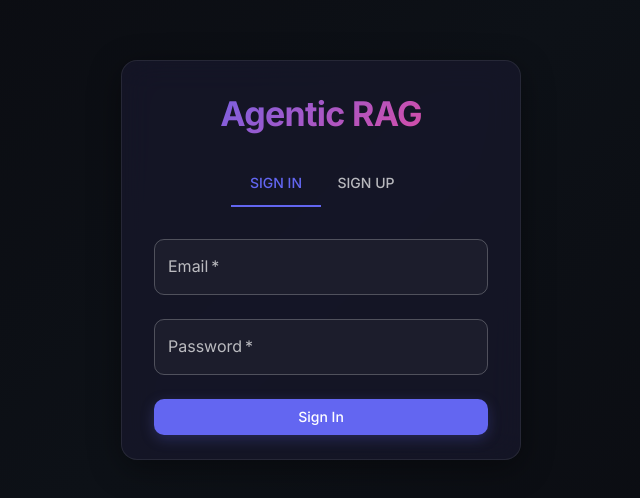
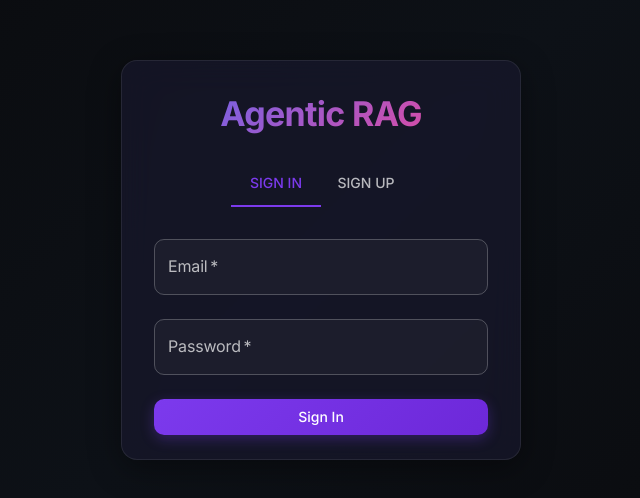
Before and after one commit to felipemeriga/agentic-rag, a React (Vite) app in the folder frontend/: page /login in a window 1280 px wide. Shown: the part 140-638 px from the top of the page, without its empty margins (319-959 px from the left). Built offline with nearby package versions, Linux system fonts and the light colour scheme; no server answers.

Commit message:
feat: redesign theme with violet-blue palette

```diff
--- a/frontend/src/theme.ts
+++ b/frontend/src/theme.ts
@@ -4,14 +4,14 @@ const theme = createTheme({
   palette: {
     mode: "dark",
     primary: {
-      main: "#6366f1",
-      light: "#818cf8",
-      dark: "#4f46e5",
+      main: "#7c3aed",
+      light: "#a78bfa",
+      dark: "#5b21b6",
     },
     secondary: {
-      main: "#ec4899",
-      light: "#f472b6",
-      dark: "#db2777",
+      main: "#3b82f6",
+      light: "#93c5fd",
+      dark: "#2563eb",
     },
     success: {
       main: "#10b981",
@@ -23,10 +23,10 @@ const theme = createTheme({
       main: "#f59e0b",
     },
     background: {
-      default: "#0a0a0f",
-      paper: "#12121a",
+      default: "#09090b",
+      paper: "#111118",
     },
-    divider: alpha("#ffffff", 0.08),
+    divider: alpha("#ffffff", 0.06),
   },
   typography: {
     fontFamily: '"Inter", "Roboto", "Helvetica", "Arial", sans-serif',
@@ -36,6 +36,8 @@ const theme = createTheme({
     h4: { fontWeight: 600, letterSpacing: "-0.02em" },
     h5: { fontWeight: 600, letterSpacing: "-0.01em" },
     h6: { fontWeight: 600 },
+    body1: { letterSpacing: "-0.01em", lineHeight: 1.6 },
+    body2: { letterSpacing: "-0.01em", lineHeight: 1.6 },
     button: { fontWeight: 500 },
   },
   shape: {
@@ -46,7 +48,7 @@ const theme = createTheme({
       styleOverrides: {
         body: {
           background:
-            "linear-gradient(135deg, #0a0a0f 0%, #0d1117 50%, #0a0a0f 100%)",
+            "linear-gradient(135deg, #09090b 0%, #0d1117 50%, #09090b 100%)",
           minHeight: "100vh",
         },
       },
@@ -63,16 +65,21 @@ const theme = createTheme({
           },
         },
         contained: {
-          boxShadow: "0 4px 14px 0 rgba(99, 102, 241, 0.25)",
+          background: "linear-gradient(135deg, #7c3aed, #6d28d9)",
+          boxShadow: "0 4px 14px 0 rgba(124, 58, 237, 0.3)",
           "&:hover": {
-            boxShadow: "0 6px 20px 0 rgba(99, 102, 241, 0.35)",
+            background: "linear-gradient(135deg, #8b5cf6, #7c3aed)",
+            boxShadow: "0 6px 20px 0 rgba(124, 58, 237, 0.4)",
           },
         },
         outlined: {
           borderWidth: "1.5px",
+          borderColor: alpha("#7c3aed", 0.4),
+          color: "#a78bfa",
           "&:hover": {
             borderWidth: "1.5px",
-            backgroundColor: alpha("#6366f1", 0.08),
+            backgroundColor: alpha("#7c3aed", 0.08),
+            borderColor: alpha("#7c3aed", 0.6),
           },
         },
       },
@@ -82,7 +89,7 @@ const theme = createTheme({
         root: {
           borderRadius: 16,
           backgroundImage: "none",
-          backgroundColor: alpha("#1a1a2e", 0.65),
+          backgroundColor: alpha("#1a1a28", 0.65),
           backdropFilter: "blur(10px)",
           WebkitBackdropFilter: "blur(10px)",
           border: `1px solid ${alpha("#ffffff", 0.08)}`,
@@ -100,7 +107,7 @@ const theme = createTheme({
       styleOverrides: {
         root: {
           backgroundImage: "none",
-          backgroundColor: alpha("#1a1a2e", 0.6),
+          backgroundColor: alpha("#1a1a28", 0.6),
           backdropFilter: "blur(10px)",
           WebkitBackdropFilter: "blur(10px)",
           border: `1px solid ${alpha("#ffffff", 0.06)}`,
@@ -118,9 +125,9 @@ const theme = createTheme({
               backgroundColor: alpha("#ffffff", 0.05),
             },
             "&.Mui-focused": {
-              backgroundColor: alpha("#6366f1", 0.05),
+              backgroundColor: alpha("#7c3aed", 0.05),
               "& .MuiOutlinedInput-notchedOutline": {
-                borderColor: "#6366f1",
+                borderColor: "#7c3aed",
                 borderWidth: 2,
               },
             },
@@ -135,9 +142,9 @@ const theme = createTheme({
           fontWeight: 500,
         },
         filled: {
-          backgroundColor: alpha("#6366f1", 0.15),
+          backgroundColor: alpha("#7c3aed", 0.15),
           "&:hover": {
-            backgroundColor: alpha("#6366f1", 0.25),
+            backgroundColor: alpha("#7c3aed", 0.25),
           },
         },
       },
@@ -148,7 +155,7 @@ const theme = createTheme({
           borderRadius: 10,
           transition: "transform 0.2s ease, background-color 0.2s ease",
           "&:hover": {
-            backgroundColor: alpha("#6366f1", 0.1),
+            backgroundColor: alpha("#7c3aed", 0.1),
             transform: "scale(1.05)",
           },
         },
@@ -157,7 +164,7 @@ const theme = createTheme({
     MuiTooltip: {
       styleOverrides: {
         tooltip: {
-          backgroundColor: alpha("#1a1a2e", 0.95),
+          backgroundColor: alpha("#1a1a28", 0.95),
           backdropFilter: "blur(8px)",
           WebkitBackdropFilter: "blur(8px)",
           borderRadius: 8,
@@ -170,7 +177,7 @@ const theme = createTheme({
     MuiDivider: {
       styleOverrides: {
         root: {
-          borderColor: alpha("#ffffff", 0.08),
+          borderColor: alpha("#ffffff", 0.06),
         },
       },
     },
@@ -181,13 +188,13 @@ const theme = createTheme({
           margin: "2px 8px",
           transition: "background-color 0.15s ease",
           "&.Mui-selected": {
-            backgroundColor: alpha("#6366f1", 0.15),
+            backgroundColor: alpha("#7c3aed", 0.15),
             "&:hover": {
-              backgroundColor: alpha("#6366f1", 0.2),
+              backgroundColor: alpha("#7c3aed", 0.2),
             },
           },
           "&:hover": {
-            backgroundColor: alpha("#6366f1", 0.08),
+            backgroundColor: alpha("#7c3aed", 0.08),
           },
         },
       },
```
